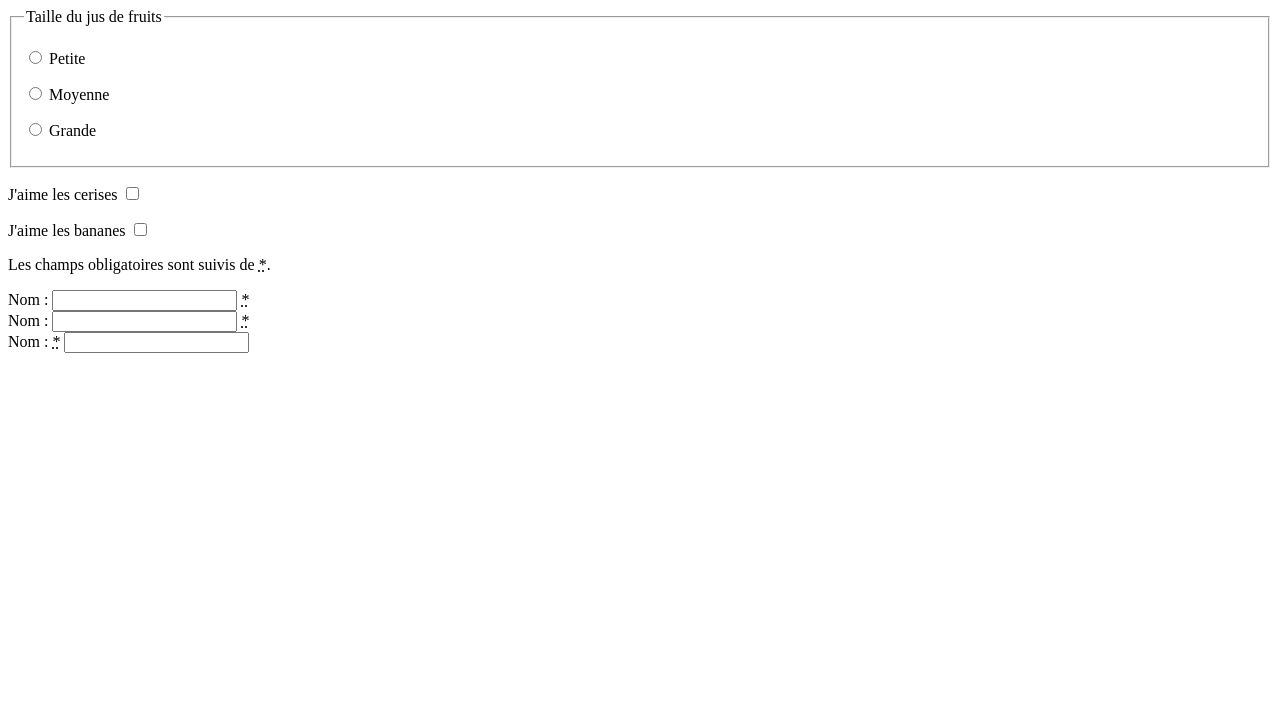
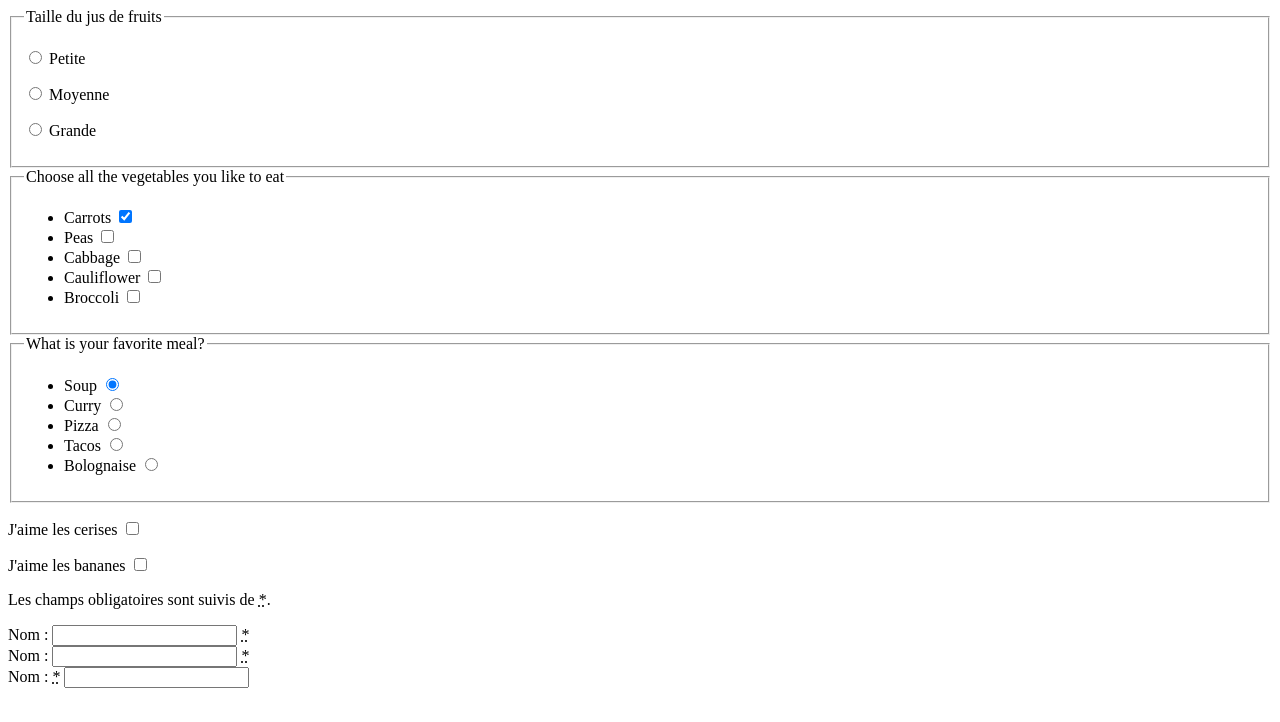
Before and after one commit to FanjaCorinne/Exercices-Formulaire_HTML, a plain HTML site: page index_3.html in a window 1280 px wide. Drawn offline with Linux system fonts and the light colour scheme.

Commit message:
Ajout d'un fichier index_3 concernant les boutons radio et les cases à cocher de formulaire

```diff
--- a/index_3.html
+++ b/index_3.html
@@ -16,6 +16,59 @@
             <p> <input type="radio" name="size" id="size_2" value="medium"> <label for="size_2">Moyenne</label> </p>
             <p> <input type="radio" name="size" id="size_3" value="large"> <label for="size_3">Grande</label> </p>
         </fieldset>
+    </form>
+
+    <form>
+      <fieldset>
+        <legend>Choose all the vegetables you like to eat</legend>
+        <ul>
+          <li>
+            <label for="carrots">Carrots</label>
+            <input type="checkbox" checked id="carrots" name="vegetable" value="carrots">
+          </li>
+          <li>
+            <label for="peas">Peas</label>
+            <input type="checkbox" id="peas" name="vegetable" value="peas">
+          </li>
+          <li>
+            <label for="cabbage">Cabbage</label>
+            <input type="checkbox" id="cabbage" name="vegetable" value="cabbage">
+          </li>
+          <li>
+            <label for="cauli">Cauliflower</label>
+            <input type="checkbox" id="cauli" name="vegetable" value="cauli">
+          </li>
+          <li>
+            <label for="broc">Broccoli</label>
+            <input type="checkbox" id="broc" name="vegetable" value="broc">
+          </li>
+        </ul>
+      </fieldset>
+      <fieldset>
+        <legend>What is your favorite meal?</legend>
+        <ul>
+          <li>
+            <label for="soup">Soup</label>
+            <input type="radio" checked id="soup" name="meal" value="soup">
+          </li>
+          <li>
+            <label for="curry">Curry</label>
+            <input type="radio" id="curry" name="meal" value="curry">
+          </li>
+          <li>
+            <label for="pizza">Pizza</label>
+            <input type="radio" id="pizza" name="meal" value="pizza">
+          </li>
+          <li>
+            <label for="tacos">Tacos</label>
+            <input type="radio" id="tacos" name="meal" value="tacos">
+          </li>
+          <li>
+            <label for="bolognaise">Bolognaise</label>
+            <input type="radio" id="bolognaise" name="meal"  value="bolognaise">
+          </li>
+        </ul>
+      </fieldset>
     </form>
 
     <!--Les cases à cocher-->
```
